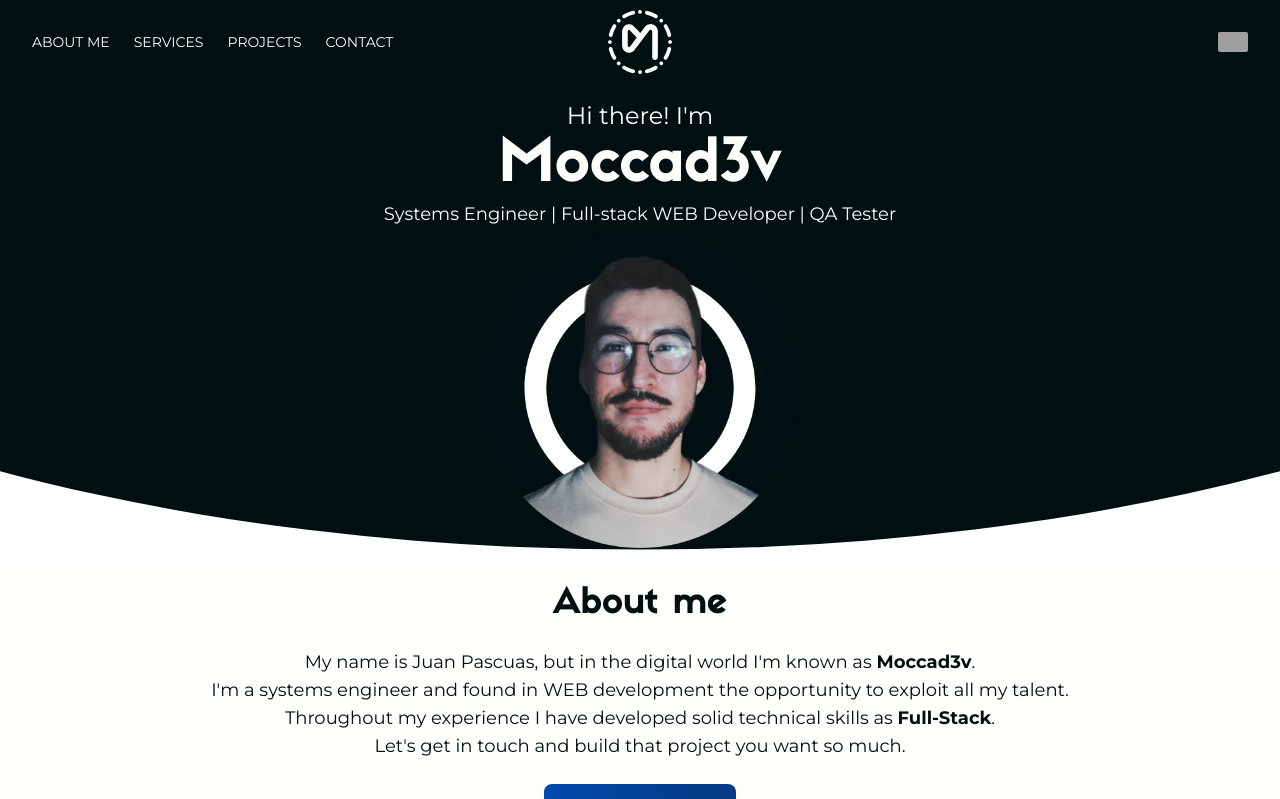
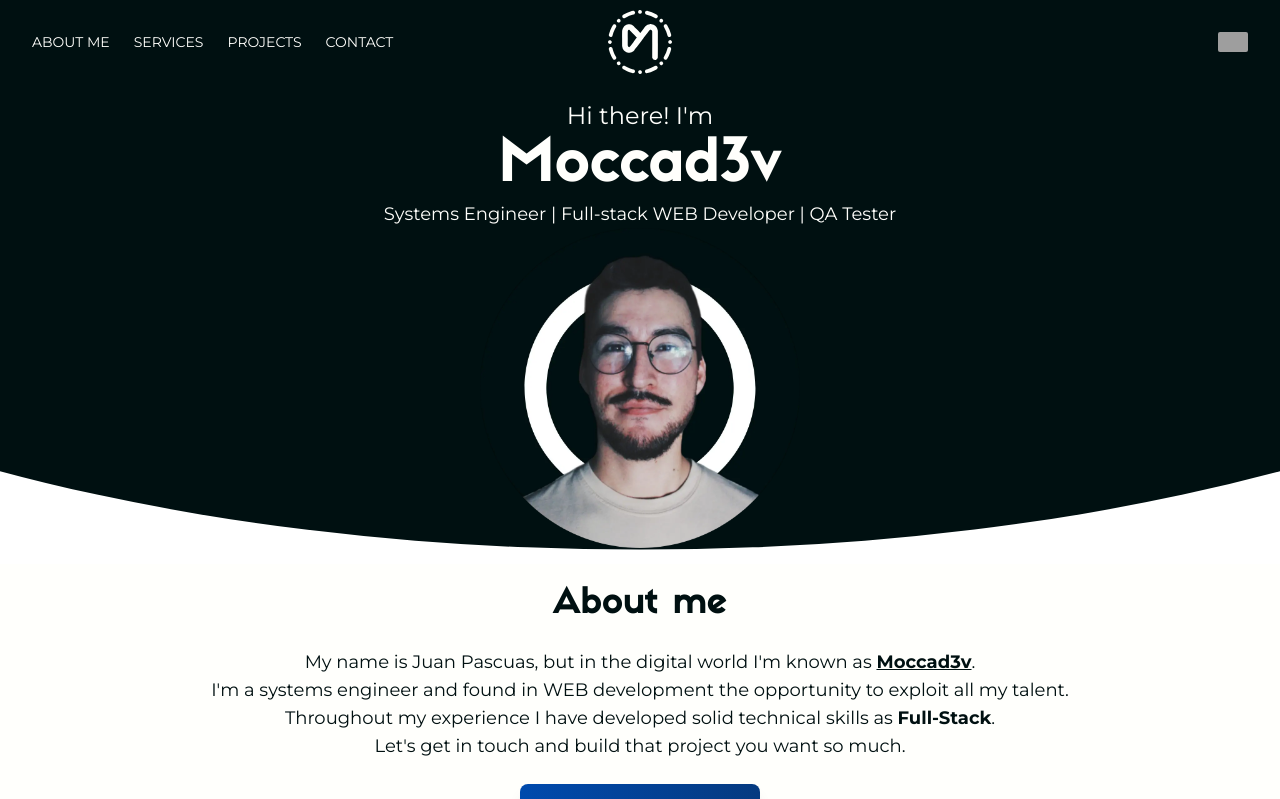
Before and after one commit to moccad3v/my-portfolio, a React (Vite) app: page / in a window 1280 px wide. Shown: the top 799 px of the page. Built offline with nearby package versions, Linux system fonts and the light colour scheme; grey boxes are pictures that could not be loaded.

Commit message:
Refactor buttons and link styles in AboutMe and Contact components

```diff
--- a/src/components/aboutme.jsx
+++ b/src/components/aboutme.jsx
@@ -17,7 +17,15 @@ const AboutMe = ({ texts, language }) => {
 
       <p className="mb-6 whitespace-pre-line text-lg max-w-4xl text-moccaBlack font-montserrat">
         {texts.aboutMeSec.description.p1}
-        <span className="font-bold">{texts.aboutMeSec.description.hl1}</span>
+        <a
+          href="https://www.linkedin.com/in/moccad3v"
+          target="_blank"
+          rel="noopener noreferrer"
+          className="font-bold underline"
+        >
+          {texts.aboutMeSec.description.hl1}
+        </a>
+
         {texts.aboutMeSec.description.p2}
         <span className="font-bold">{texts.aboutMeSec.description.hl2}</span>
         {texts.aboutMeSec.description.p3}
@@ -26,7 +34,7 @@ const AboutMe = ({ texts, language }) => {
       <a
         href={cvFile}
         download
-        className="font-montserrat px-6 py-3 bg-gradient-to-r from-moccaBlue to-[#053a80] text-moccaWhite font-bold rounded-lg shadow-lg transition-transform transform hover:scale-105"
+        className="w-60 font-montserrat px-6 py-3 bg-gradient-to-r from-moccaBlue to-[#053a80] text-moccaWhite font-bold rounded-lg shadow-lg transition-transform transform hover:scale-105"
       >
         {texts.aboutMeSec.downloadCV}
       </a>
--- a/src/components/contact.jsx
+++ b/src/components/contact.jsx
@@ -16,7 +16,7 @@ const contact = ({ clicks, setClicks, texts }) => {
 
       <button
         onClick={() => setClicks(clicks + 1)}
-        className="font-montserrat px-6 py-3 bg-gradient-to-r from-moccaBlue to-[#053a80] text-moccaWhite font-bold rounded-lg shadow-lg transition-transform transform hover:scale-105"
+        className="w-60 font-montserrat px-6 py-3 bg-gradient-to-r from-moccaBlue to-[#053a80] text-moccaWhite font-bold rounded-lg shadow-lg transition-transform transform hover:scale-105"
       >
         {clicks === 0 ? texts.clickHere : texts.clicksMessage(clicks)}
       </button>
```
